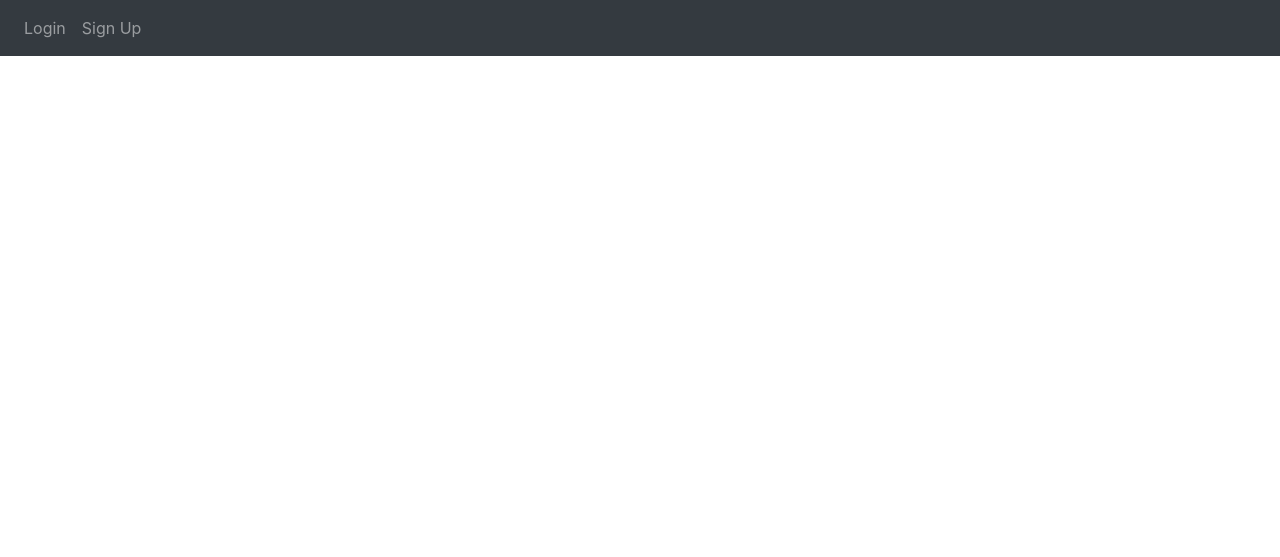
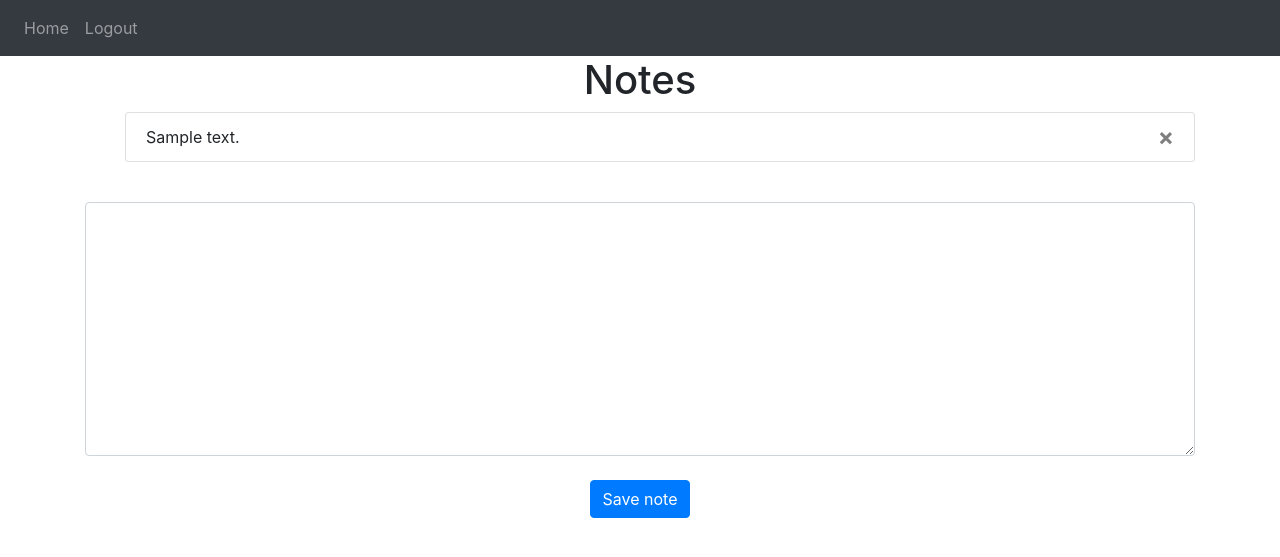
Before and after one commit to The-Samyar/notes-web-app, a Flask app: template main/webfiles/templates/home.html in a window 1280 px wide. Shown: the top 557 px of the page. Run offline with Flask 2, Linux system fonts and the light colour scheme; the template is opened without the code that fills it: values that come from a table or form of the project are taken from there, others are empty; tables that the repository leaves empty hold one stand-in row (values such as "Sample post"); some libraries are stand-ins or nearby versions.

Commit message:
Homepage
- Added a form to add new notes, and a table of all the notes the user had created above it
- Added a delete button for a every note

```diff
--- a/main/webfiles/templates/home.html
+++ b/main/webfiles/templates/home.html
@@ -4,6 +4,30 @@
 Home
 {% endblock %}
 
-{% block content%}
-
+{% block content %}
+<h1 align="center">
+    Notes
+</h1>
+<ul class="list_group list_group_flush" id="notes">
+    {% for note in user.notes %}
+    <li class="list-group-item">
+        {{ note.text }}
+        <form action="/delete/" method="post" style="all: unset;">
+            <button type="submit" class="close" name="note_id" value="{{ note.id }}">
+                <span aria-hidden="true">
+                    &times;
+                </span>
+            </button>
+        </form>
+    </li>
+    {% endfor %}
+</ul>
+<br>
+<form method="post" action="/">
+    <textarea name="note" id="note" cols="30" rows="10" class="form-control"></textarea>
+    <br>
+    <div align="center">
+        <button type="submit" class="btn btn-primary">Save note</button>
+    </div>
+</form>
 {% endblock %}
```
Also changed, not shown: main/webfiles/views.py (+32 -3 lines).
